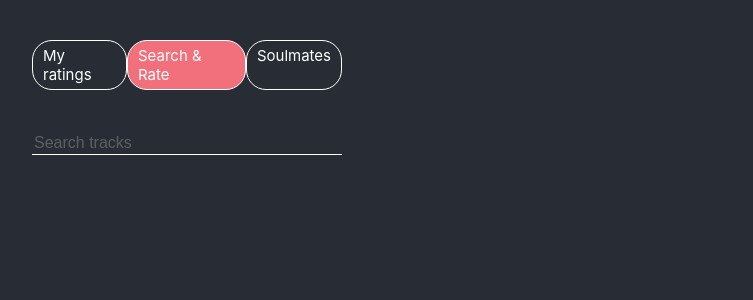
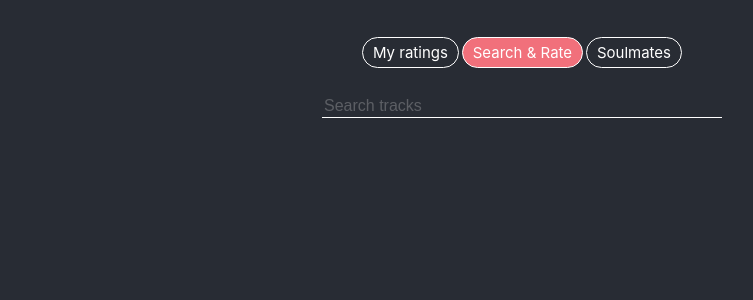
Before and after one commit to gsolde/Ratelist, a React (Create React App) app in the folder client/: page /searchRate in a window 1280 px wide. Shown: the top 300 px of the page, without its empty margins (118-871 px from the left). Built offline with nearby package versions, Linux system fonts and the light colour scheme.

Commit message:
feat: styling headers, ratings & track tiles

```diff
--- a/client/src/components/ratedItem/ratedItem.css
+++ b/client/src/components/ratedItem/ratedItem.css
@@ -17,8 +17,7 @@
     background-color: #92a2a8;
     display: flex;
     width: 510px;
-    margin-left: 150px;
-    margin-bottom: 10px;
+    margin: auto;
     margin-top: 10px;
     border-radius: 10px;
 }
--- a/client/src/components/searchBar/searchBar.css
+++ b/client/src/components/searchBar/searchBar.css
@@ -1,18 +1,14 @@
-.search_bar_container {
-}
-
 .input_field {
     background-color: #282c34;
     text-align: left;
     font-size: 1.2rem;
     font-weight: normal;
     color: white;
-    margin-left: 100px;
     margin-bottom: 50px;
     border: none;
     border-bottom: 1px solid white;
     outline: none;
-    width:310px;
+    width:400px;
 }
 
 ::placeholder{
--- a/client/src/components/trackItem/trackItem.css
+++ b/client/src/components/trackItem/trackItem.css
@@ -11,8 +11,9 @@ img {
     background-color: #484c55;
     display: flex;
     width: 500px;
-    margin-left: 100px;
-    margin-bottom: 20px;
+    margin: auto;
+    margin-top: 10px;
+    margin-bottom: 12px;
     border-radius: 10px;
     box-shadow: 10px 10px 17px -8px black
 }
--- a/client/src/pages/home.css
+++ b/client/src/pages/home.css
@@ -6,24 +6,27 @@ body {
     background-color: #282c34;
 }
 
-/* navigation */
-
 .home_header_container {
     z-index: 2;
     background-color: #282c34;
-    position: fixed;
     width: 100%;
     height: 100px;
+    display: flex;
+    flex-direction: column;
+    position:fixed;
+    justify-content: center;
+    align-items: center;
 }
 
 .nav_container {
-    margin-top: 40px;
-    margin-left: 150px;
-    width: 500px;
+    display: flex;
     justify-content: space-between;
+    width: 320px;
+    margin-top: 30px;
+    margin-bottom: 25px;
 }
 
-.home_button_ {
+.myRatings_button_ {
     padding-left: 10px;
     padding-right: 10px;
     padding-top: 5px;
@@ -42,8 +45,8 @@ body {
     padding-top: 5px;
     padding-bottom: 5px;
     border-radius: 20px;
+    text-decoration: none;
     border: 1px solid white;
-    text-decoration: none;
     font-size: 15px;
     color: white
 }
@@ -71,20 +74,10 @@ body {
 }
 
 .ratings_container {
-    width: 100vw;
-    align-items: center;
     z-index: 1;
     position: absolute;
-    padding: auto;
     margin-top: 100px;
+    width: 100vw;
     overflow: scroll;
+    scroll-behavior: smooth;
 }
-
-.my_ratings_title {
-    margin-left: 150px;
-    margin-top: 50px;
-    border: 1px solid white;
-    border-radius: 5px;
-    width: 500px;
-    text-align: center;
-}
--- a/client/src/pages/home.js
+++ b/client/src/pages/home.js
@@ -43,7 +43,7 @@ function HomePage () {
         <div className="home">
             <header className='home_header_container'>
                 <nav className='nav_container'>
-                    <a className='home_button_' href="/home">My ratings</a>
+                    <a className='myRatings_button_' href="/home">My ratings</a>
                     <a className='searchRate_button_' href="/searchRate">Search & Rate</a>
                     <a className='soulmates_button_' href="">Soulmates</a>
                 </nav>
--- a/client/src/pages/searchRate.css
+++ b/client/src/pages/searchRate.css
@@ -1,26 +1,33 @@
+* {
+    box-sizing: border-box;
+}
+
 body {
     background-color: #282c34;
 }
 
-.header_container {
+.searchRate_header_container {
     z-index: 2;
     background-color: #282c34;
-    position: fixed;
     width: 100%;
-    height: 174px
+    height: 150px;
+    display: flex;
+    flex-direction: column;
+    position:fixed;
+    justify-content: center;
+    align-items: center;
 }
 
 .nav_container {
-    margin-top: 40px;
-    margin-left: 150px;
     display: flex;
-    width: 310px;
     justify-content: space-between;
+    width: 320px;
+    margin-top: 30px;
+    margin-bottom: 25px;
 }
 
 .search_bar {
-    margin-left: 25px;
-    padding-top: 20px;
+    height: 50px;
 }
 
 .my_ratings_button {
@@ -73,9 +80,8 @@ body {
 .tracks {
     z-index: 1;
     position: absolute;
-    padding-top: 10px;
-    margin-top: 174px;
-    margin-left: 50px;
+    margin-top: 150px;
+    width: 100vw;
     overflow: scroll;
     scroll-behavior: smooth;
 }
--- a/client/src/pages/searchRate.js
+++ b/client/src/pages/searchRate.js
@@ -20,7 +20,7 @@ function SearchRate () {
 
     return (
         <div className="searchRate">
-            <header className='header_container'>
+            <header className='searchRate_header_container'>
                 <nav className='nav_container'>
                     <a className='my_ratings_button' href="/home">My ratings</a>
                     <a className='searchRate_button' href="/searchRate">Search & Rate</a>
@@ -30,13 +30,6 @@ function SearchRate () {
                     <SearchBar className='search_input' getTracks={getTracks}/>
                 </div>
             </header>
-            <div>
-                {/* <span class="fa fa-star checked"></span>
-                <span class="fa fa-star checked"></span>
-                <span class="fa fa-star checked"></span>
-                <span class="fa fa-star"></span>
-                <span class="fa fa-star"></span> */}
-            </div>
             <div className='tracks'>
                 {tracks && <TrackList tracks={tracks} />}
             </div>
```
